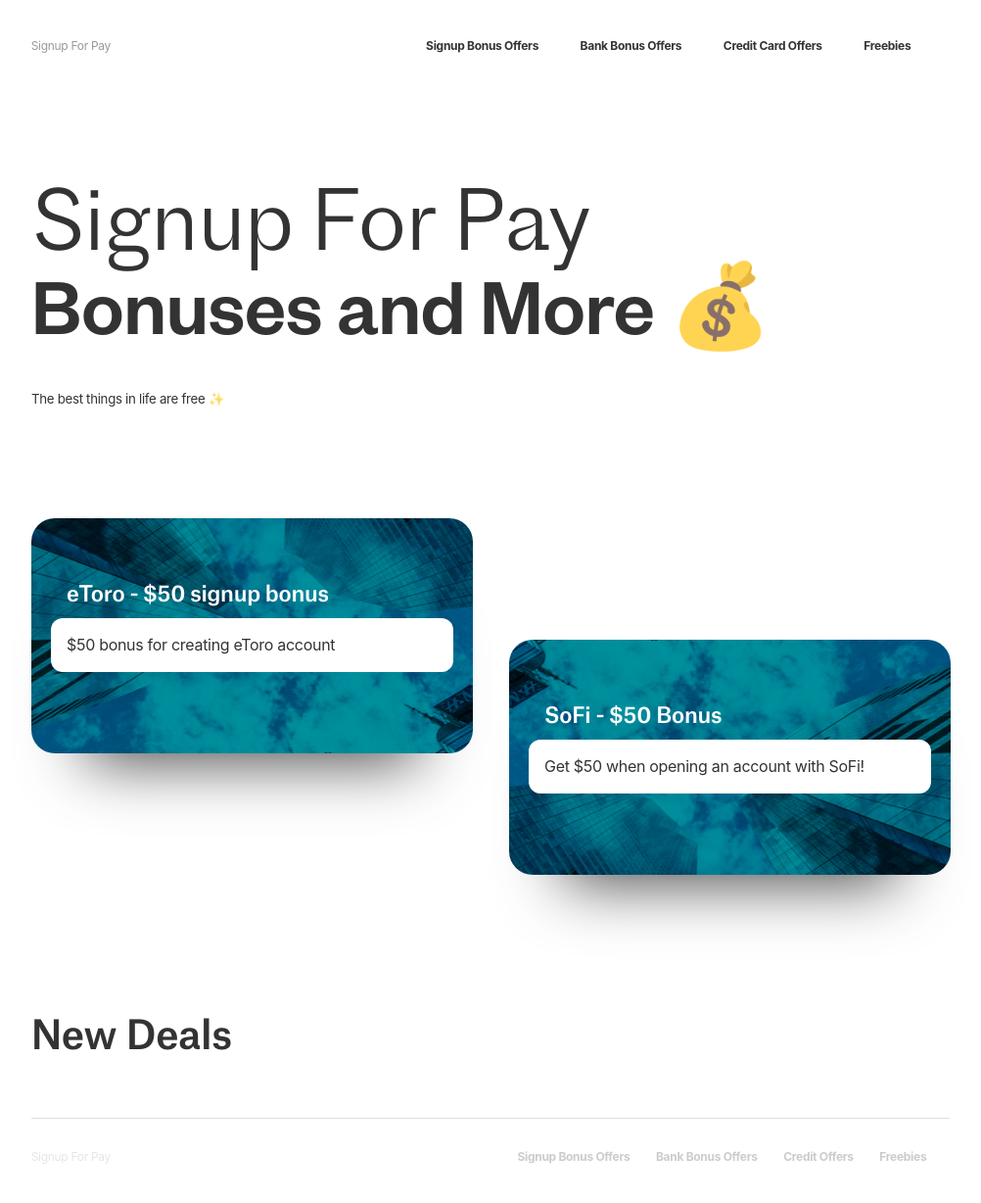
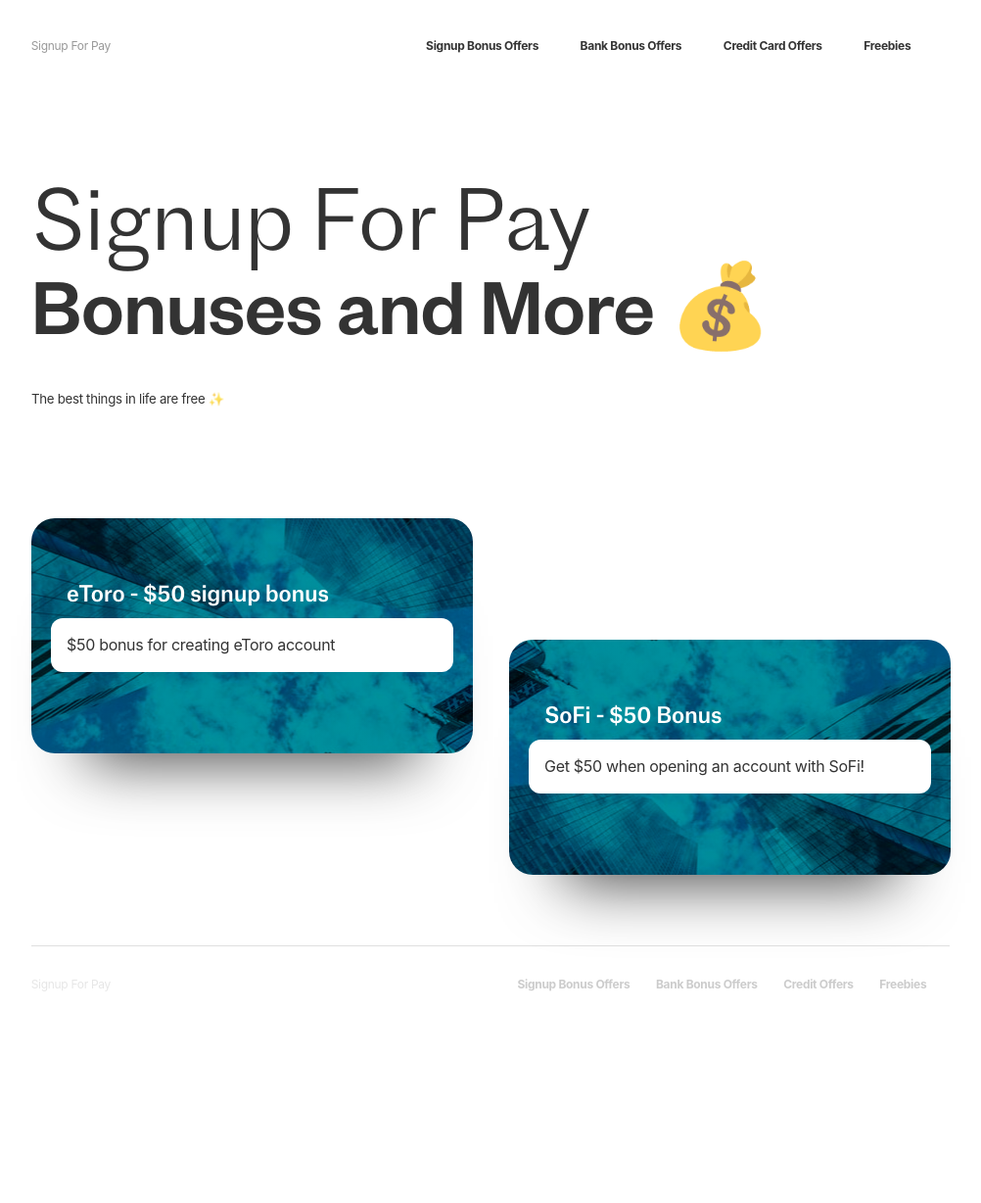
Before and after one commit to nickleeds/signupsforpay, a Jekyll site: the page built from index.html, in a window 1280 px wide. Shown: the whole page at 98% size, without its empty margins (139-1141 px from the left). Built offline with Jekyll 4.4.1, drawn with Linux system fonts in a browser that asks for light colours; nearby versions of some CDN libraries; after the commit the page ends 1052 px from its top, so only the background shows below that.

Commit message:
Update section--blog.html

```diff
--- a/_includes/home/section--blog.html
+++ b/_includes/home/section--blog.html
@@ -1,4 +1,4 @@
-<div class="wrapper--blog__title"><h1 class="f-atlas f-40">New Deals</h1></div>
+<!-- <div class="wrapper--blog__title"><h1 class="f-atlas f-40">New Deals</h1></div> -->
 
 <section class="wrapper--blog">
   {% for post in site.categories.blog limit: 3 %}
```
